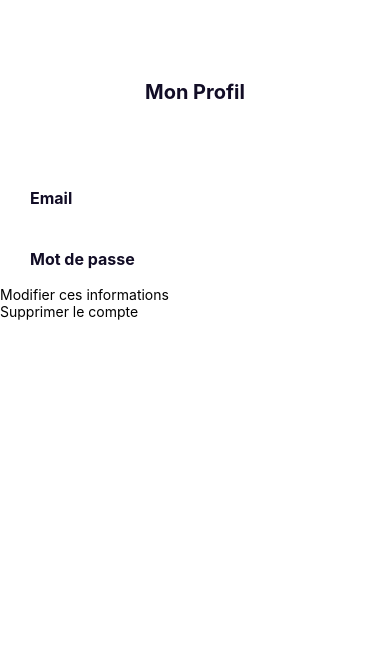
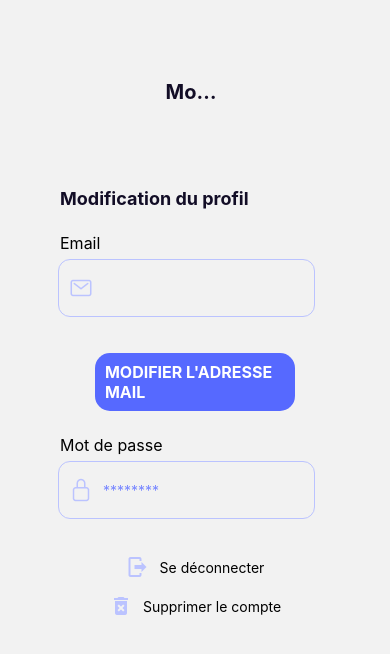
Before and after one commit to ChloeDewasmes/readingtracker-frontend, a React Native app: screen /Profile in a window 390 px wide. Shown: the top 654 px of the page. Built offline with nearby package versions, Linux system fonts and the light colour scheme; some icons are missing.

Commit message:
update email address

```diff
--- a/components/Button.js
+++ b/components/Button.js
@@ -1,7 +1,6 @@
-import { StyleSheet, Text, View, TouchableOpacity } from 'react-native';
+import { StyleSheet, Text, View, TouchableOpacity } from "react-native";
 
 export default function Button({ text, onPress }) {
-
   return (
     <View style={styles.bottomButton}>
       <TouchableOpacity
@@ -17,25 +16,23 @@ export default function Button({ text, onPress }) {
 
 const styles = StyleSheet.create({
   bottomButton: {
-        position: "absolute",
-        bottom: 30,
     width: "100%",
     alignItems: "center",
   },
   button: {
     padding: 10,
     marginTop: 30,
-        width: '70%',
+    width: "70%",
     height: 58,
-        backgroundColor: '#5669FF',
+    backgroundColor: "#5669FF",
     borderRadius: 15,
-        justifyContent: 'center',
-        alignItems: 'center',
+    justifyContent: "center",
+    alignItems: "center",
   },
   textButton: {
     fontSize: 16,
-        fontWeight: 'bold',
-        color: '#fff',
-        textTransform: 'uppercase',
+    fontWeight: "bold",
+    color: "#fff",
+    textTransform: "uppercase",
   },
 });
--- a/screens/AddBookScreen.js
+++ b/screens/AddBookScreen.js
@@ -8,6 +8,8 @@ import {
   TouchableOpacity,
   TouchableWithoutFeedback,
   Keyboard,
+  Platform,
+  KeyboardAvoidingView,
 } from "react-native";
 import { useState } from "react";
 import { FontAwesomeIcon } from "@fortawesome/react-native-fontawesome";
@@ -83,7 +85,6 @@ export default function ProfileScreen({ navigation }) {
           </View>
 
           <View style={{ flex: 2, alignItems: "center" }}>
-            {/* flex: 2 prends les 2/4 (la moitié) de l'écran */}
             <Text style={globalStyles.title1} numberOfLines={1}>
               Ajout d'un livre
             </Text>
@@ -94,11 +95,9 @@ export default function ProfileScreen({ navigation }) {
 
         <View style={styles.inputContainer}>
           {inputError && (
-            <View>
-              <Text style={styles.error}>
-                Tous les champs doivent être remplis.
-              </Text>
-            </View>
+            <Text style={styles.error}>
+              Tous les champs doivent être remplis.
+            </Text>
           )}
           <Text style={globalStyles.title2}>Titre</Text>
           <View style={styles.border}>
@@ -167,10 +166,7 @@ const styles = StyleSheet.create({
     marginBottom: 60,
   },
   bottom: {
-    position: "absolute",
-    bottom: 30,
-    gap: 20,
-    marginBottom: 30,
+    marginTop: 30,
     width: "100%",
     alignItems: "center",
   },
--- a/screens/ProfileScreen.js
+++ b/screens/ProfileScreen.js
@@ -1,26 +1,120 @@
 import {
   StyleSheet,
   Text,
-  Image,
+  TextInput,
   View,
-  ScrollView,
-  TextInput,
   TouchableOpacity,
+  Platform,
+  KeyboardAvoidingView,
 } from "react-native";
-import { useState } from "react";
+import { useState, useEffect } from "react";
+import { Ionicons } from "@expo/vector-icons";
+import { MaterialCommunityIcons } from "@expo/vector-icons";
 import { FontAwesomeIcon } from "@fortawesome/react-native-fontawesome";
 import { faArrowLeft } from "@fortawesome/free-solid-svg-icons";
 import globalStyles from "../globalStyles";
 import AsyncStorage from "@react-native-async-storage/async-storage";
+import Button from "../components/Button";
+import ButtonPlainText from "../components/ButtonPlainText";
 
 const BACKEND_ADDRESS = process.env.BACKEND_ADDRESS;
 
 export default function ProfileScreen({ navigation }) {
+  const [token, setToken] = useState(null);
   const [email, setEmail] = useState("");
   const [password, setPassword] = useState("");
-  const [emailError, setEmailError] = useState("");
+  const [invalidEmail, setInvalidEmail] = useState("");
+  const [alreadyUsedEmail, setAlreadyUsedEmail] = useState("");
+  const [showPassword, setShowPassword] = useState(false);
+  const [userEmail, setUserEmail] = useState("");
+  const [emailUpdated, setEmailUpdated] = useState(Boolean);
+
+  const EMAIL_REGEX =
+    /^(([^<>()\[\]\\.,;:\s@"]+(\.[^<>()\[\]\\.,;:\s@"]+)*)|(".+"))@((\[[0-9]{1,3}\.[0-9]{1,3}\.[0-9]{1,3}\.[0-9]{1,3}])|(([a-zA-Z\-0-9]+\.)+[a-zA-Z]{2,}))$/;
+
+  useEffect(() => {
+    AsyncStorage.getItem("userToken").then((storedToken) => {
+      if (storedToken) {
+        setToken(storedToken);
+        fetch(`${BACKEND_ADDRESS}/users/email/${storedToken}`)
+          .then((response) => response.json())
+          .then((data) => {
+            if (data.result) {
+              setUserEmail(data.email);
+            }
+          })
+          .catch((err) => {
+            console.log("Erreur:", err);
+          });
+      }
+    });
+  }, []);
+
+  const handleUpdateEmail = () => {
+    setEmailUpdated(false);
+    setAlreadyUsedEmail(false);
+    setInvalidEmail(false);
+    if (EMAIL_REGEX.test(email)) {
+      fetch(`${BACKEND_ADDRESS}/users/email/${token}`, {
+        method: "PUT",
+        headers: { "Content-Type": "application/json" },
+        body: JSON.stringify({ newEmail: email }),
+      })
+        .then((res) => res.json())
+        .then((data) => {
+          if (data.result) {
+            console.log("Email updated:", data.email);
+            setEmailUpdated(true);
+          } else {
+            console.log("Error:", data.error);
+            setAlreadyUsedEmail(true);
+          }
+        });
+    } else {
+      setInvalidEmail(true);
+    }
+  };
+
+  const handleLogout = () => {
+    AsyncStorage.removeItem("userToken")
+      .then(() => {
+        console.log("Token supprimé !");
+        navigation.navigate("Signin");
+      })
+      .catch((error) => {
+        console.error("Erreur lors de la déconnexion :", error);
+      });
+  };
+
+  const handleDeleteAccount = async () => {
+    const token = await AsyncStorage.getItem("userToken");
+
+    if (!token) {
+      console.log("Token not found, no user connected");
+      return;
+    }
+    fetch(`${BACKEND_ADDRESS}/users/deleteAccount/:token`, {
+      method: "DELETE",
+      headers: { "Content-Type": "application/json" },
+      body: JSON.stringify({ token }),
+    })
+      .then((response) => response.json())
+      .then((data) => {
+        data.result;
+        handleLogout(); //delete token from asyncStorage and go back to the authentication
+      });
+  };
+
+  const toggleShowPassword = () => {
+    setShowPassword(!showPassword);
+  };
 
   return (
+    <KeyboardAvoidingView
+      style={styles.container}
+      behavior={Platform.OS === "ios" ? "padding" : "padding"}
+      keyboardVerticalOffset={Platform.OS === "ios" ? 100 : 0}
+    >
       <View style={styles.container}>
         <View style={styles.header}>
           <View style={{ flex: 1 }}>
@@ -43,22 +137,78 @@ export default function ProfileScreen({ navigation }) {
           <View style={{ flex: 1 }} />
         </View>
 
-      <Text style={globalStyles.title2}>Email</Text>
-      <TextInput></TextInput>
+        <View style={styles.inputContainer}>
+          <Text style={styles.title}>Modification du profil</Text>
+          <Text style={styles.subtitle}>Email</Text>
+          <View style={globalStyles.border}>
+            <Ionicons name="mail-outline" size={24} color="#BBC3FF" />
+            <TextInput
+              placeholder={userEmail}
+              autoCapitalize="none"
+              keyboardType="email-address"
+              autoComplete="email"
+              onChangeText={(value) => setEmail(value)}
+              value={email}
+              style={styles.input}
+            />
+          </View>
+          {emailUpdated && (
+            <View>
+              <Text style={styles.validated}>L'email a bien été modifié.</Text>
+            </View>
+          )}
+          {alreadyUsedEmail && (
+            <View>
+              <Text style={styles.error}>
+                L'email indiqué est utilisé par un autre utilisateur.
+              </Text>
+            </View>
+          )}
+          {invalidEmail && (
+            <View>
+              <Text style={styles.error}>L'email indiqué est invalide.</Text>
+            </View>
+          )}
+          <Button onPress={handleUpdateEmail} text="Modifier l'adresse mail" />
 
-      <Text style={globalStyles.title2}>Mot de passe</Text>
-      <TextInput></TextInput>
+          <Text style={styles.subtitle}>Mot de passe</Text>
+          <View style={globalStyles.border}>
+            <Ionicons name="lock-closed-outline" size={24} color="#BBC3FF" />
+            <TextInput
+              placeholder="********"
+              textContentType="password"
+              secureTextEntry={!showPassword}
+              style={styles.input}
+            />
+          </View>
+        </View>
 
-      <Text style={globalStyles.text}>Modifier ces informations</Text>
-      <Text style={globalStyles.text}>Supprimer le compte</Text>
+        <View style={{ marginTop: 30, gap: 15 }}>
+          <View style={styles.buttons}>
+            <MaterialCommunityIcons name="logout" size={24} color="#BBC3FF" />
+            <ButtonPlainText onPress={handleLogout} text="Se déconnecter" />
           </View>
+          <View style={styles.buttons}>
+            <MaterialCommunityIcons
+              name="delete-forever"
+              size={24}
+              color="#BBC3FF"
+            />
+            <ButtonPlainText
+              onPress={handleDeleteAccount}
+              text="Supprimer le compte"
+            />
+          </View>
+        </View>
+      </View>
+    </KeyboardAvoidingView>
   );
 }
 
 const styles = StyleSheet.create({
   container: {
     flex: 1,
-    backgroundColor: "white",
+    alignItems: "center",
   },
   header: {
     flexDirection: "row",
@@ -68,10 +218,45 @@ const styles = StyleSheet.create({
     marginHorizontal: 30,
     marginBottom: 60,
   },
-  text: {
-    textAlign: "center",
-    width: "80%",
-    lineHeight: 24,
+  title: {
+    fontSize: 18,
+    fontWeight: "bold",
+    color: "#120D26",
+    marginTop: 24,
+    marginLeft: 8,
+  },
+  subtitle: {
+    fontSize: 16,
+    marginTop: 24,
+    marginLeft: 8,
+  },
+  bottom: {
+    width: "100%",
+    alignItems: "center",
+  },
+  buttons: {
+    justifyContent: "center",
+    flexDirection: "row",
+    alignItems: "center",
+    gap: 10,
+  },
+  error: {
+    marginTop: 10,
+    color: "#EB5757",
+    width: "90%",
     alignSelf: "center",
   },
+  validated: {
+    marginTop: 10,
+    color: "#56ADDB",
+    width: "90%",
+    alignSelf: "center",
+  },
+  input: {
+    flex: 1,
+    height: 56,
+    color: "#7887FF",
+    fontSize: 14,
+    marginLeft: 10,
+  },
 });
--- a/screens/SignupScreen.js
+++ b/screens/SignupScreen.js
@@ -27,7 +27,7 @@ export default function SignupScreen({ navigation }) {
   const [emailError, setEmailError] = useState("");
   const [showPassword, setShowPassword] = useState(false);
 
-  const handlePress = () => {
+  const handleSignUp = () => {
     if (EMAIL_REGEX.test(email)) {
       fetch(`${BACKEND_ADDRESS}/users/signup`, {
         method: "POST",
@@ -104,7 +104,7 @@ export default function SignupScreen({ navigation }) {
       </View>
 
       <View style={styles.bottom}>
-        <Button onPress={handlePress} text="Se connecter" />
+        <Button onPress={handleSignUp} text="S'inscrire" />
         <ButtonPlainText
           onPress={() => navigation.navigate("Signin")}
           text="Déjà inscrit ? Connectez-vous ici"
```
Also changed, not shown: screens/HomeScreen.js (+31 -5 lines), screens/SigninScreen.js (+5 -5 lines). Lines whose indentation alone changed are shown as unchanged.
